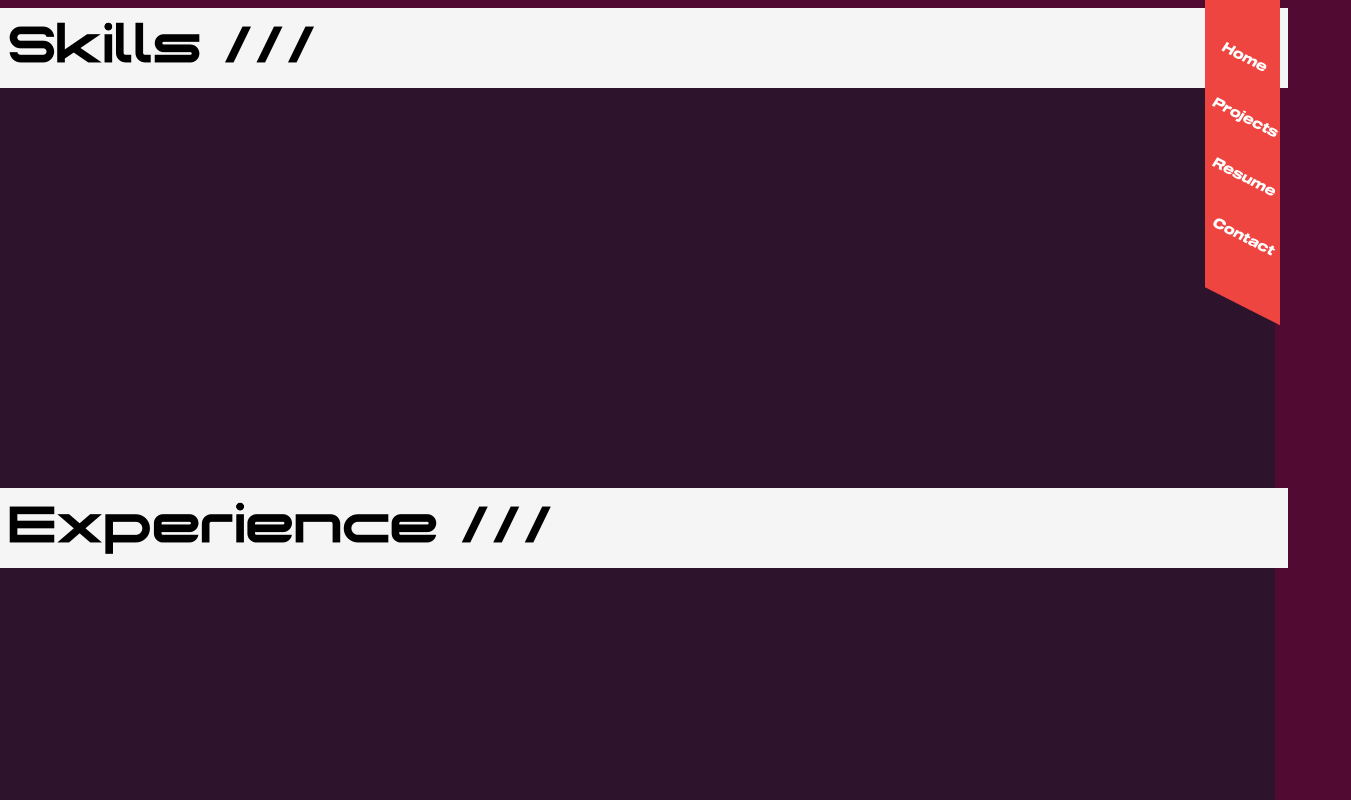
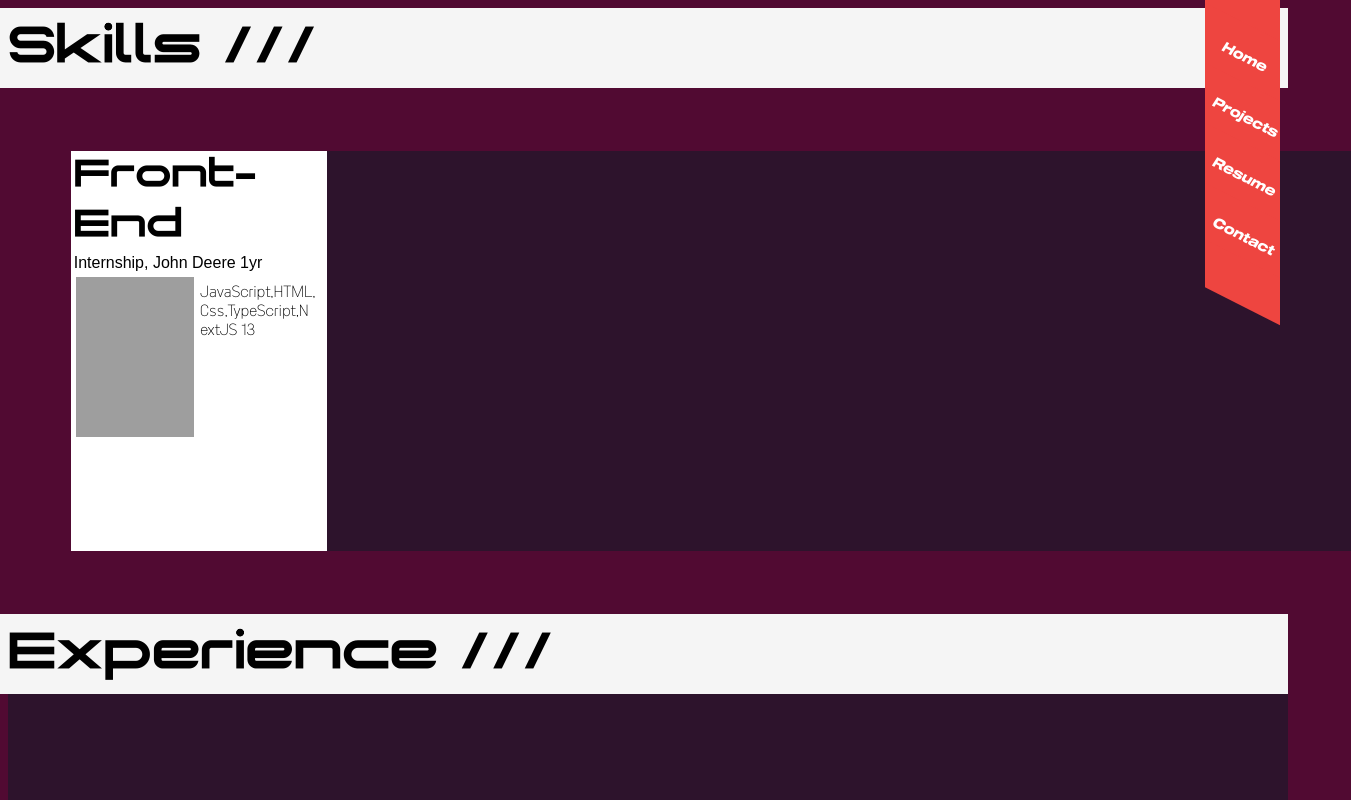
Before and after one commit to kevin21018212/PortfolioV2, a Next.js app: page /resume in a window 1280 px wide. Shown: the top 800 px of the page, 1351 px wide, since content can reach past the window. Built offline with nearby package versions, Linux system fonts and the light colour scheme; grey boxes are pictures that could not be loaded.

Commit message:
progress on skill cards

```diff
--- /dev/null
+++ b/app/componentcss/skillcard.css
@@ -0,0 +1,29 @@
+.skill-card {
+  background-color: white;
+  width: 20vw;
+  height: 100%;
+}
+.skill-card p {
+  color: black;
+  margin: 1%;
+  margin-bottom: 0;
+}
+.image {
+  width: 50%;
+  height: 50%;
+  background-image: url("https://d2zjx838egoiiq.cloudfront.net/077a0cef/web%20dev-NEW.jpg");
+  object-fit: contain;
+}
+.text {
+  width: 50%;
+  height: 50%;
+  overflow-wrap: break-word;
+  word-wrap: break-word;
+  word-break: break-word;
+  padding: 2%;
+}
+.card-middle {
+  display: flex;
+  height: 40vh;
+  margin: 2%;
+}
--- a/app/components/skillcard.tsx
+++ b/app/components/skillcard.tsx
@@ -1,6 +1,15 @@
+import "../componentcss/skillcard.css";
 const SkillCard = () => {
     return(
         <div className="skill-card">
+            <div>
+           <p className="textlarge">Front-End</p>
+           </div>
+           <div><p className="textmedium">Internship, John Deere 1yr</p></div>
+           <div className="card-middle">
+             <div className="image"></div>
+            <div className="text"><p className="textsmall">JavaScript,HTML,Css,TypeScript,NextJS 13</p></div>
+           </div>
        </div>
     )
 }
--- a/app/globals.css
+++ b/app/globals.css
@@ -45,6 +45,12 @@ body {
   font-size: 1rem;
   color: white;
 }
+
+.textmedium {
+  font-family: "Byotone", sans-serif;
+  font-size: 1rem;
+  color: white;
+}
 .textlarge {
   font-family: "Genesys", sans-serif;
   font-size: 3rem;
--- a/app/resume/page.tsx
+++ b/app/resume/page.tsx
@@ -1,19 +1,13 @@
+import SkillCard from "../components/skillcard";
 import Spacer from "../components/spacer";
 import './resume.css'
 const ResumePage = () => {
     return (
-      <div className="page">
-        <Spacer title="Skills"/>
-        <div className="skills-section">
 
-        </div>
-        <Spacer title="Experience"/>
-        <div className="experince-section"></div>
-        <Spacer title="Classes"/>
-        <div className="classes"></div>
-        <Spacer title="Extra"/>
-        <div className="extracricular"></div>
-      </div>
+        <><Spacer title="Skills" /><div className="skills-section">
+        <SkillCard />
+      </div><Spacer title="Experience" /><div className="experince-section"></div><Spacer title="Classes" /><div className="classes"></div><Spacer title="Extra" /><div className="extracricular"></div></>
+
     )
 }
 export default ResumePage;
--- a/app/resume/resume.css
+++ b/app/resume/resume.css
@@ -1,16 +1,17 @@
 .page {
-  width: 101vw;
+  width: 100%;
+  height: 100vh;
 }
 .skills-section {
   height: 50vh;
   width: 100vw;
-  margin-left: -1%;
+  margin: 5%;
   background-color: #2d132c;
 }
 
 .experince-section {
   height: 50vh;
   width: 100vw;
-  margin-left: -1%;
+
   background-color: #2d132c;
 }
```
